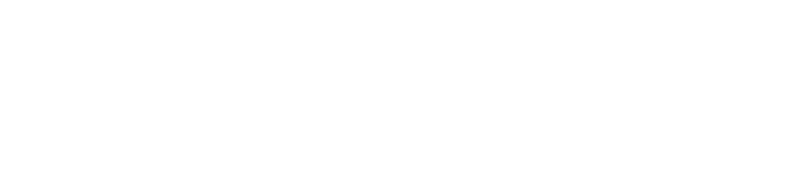
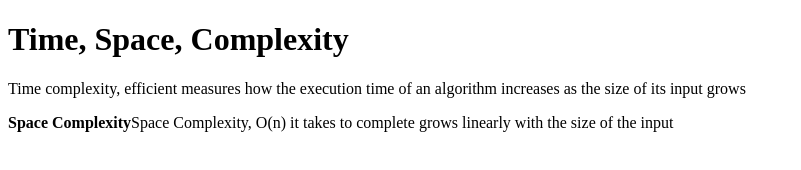
Before and after one commit to acciojob/time-and-space-complexity-Kavyaav12, a website: page main.html in a window 1280 px wide. Shown: the whole page, without its empty margins (0-801 px from the left). Drawn offline with Linux system fonts and the light colour scheme.

Commit message:
created a submission

```diff
--- a/main.html
+++ b/main.html
@@ -7,8 +7,10 @@
 </head>
 
 <body>
-	<!-- the entire body must be written by student -->
-    <script type="text/javascript" src="./script.js">
+	<h1>Time, Space, Complexity</h1>
+	<p>Time complexity, efficient measures how the execution time of an algorithm increases as the size of its input grows</p>
+	<p><b>Space Complexity</b>Space Complexity, O(n) it takes to complete grows linearly with the size of the input</p>
+	<script type="text/javascript" src="./script.js">
 </script>
 
 </body>
```
